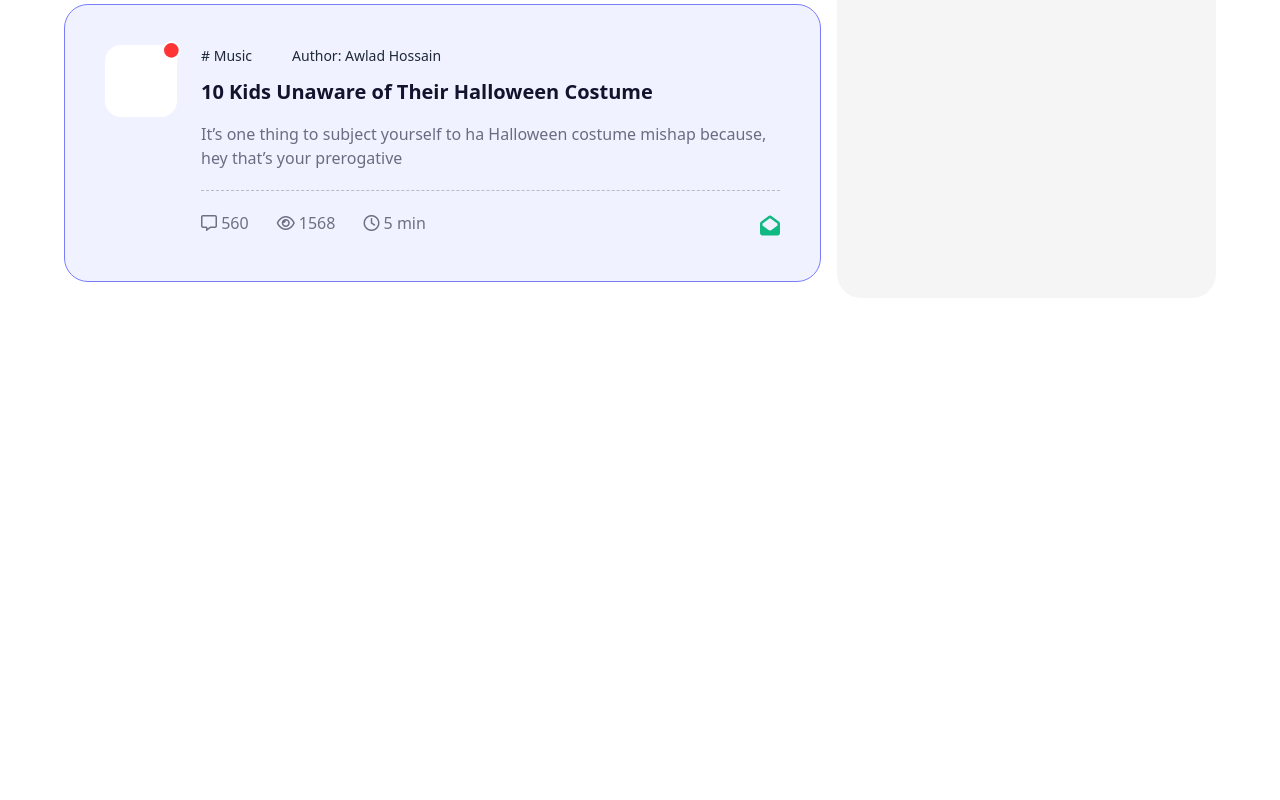
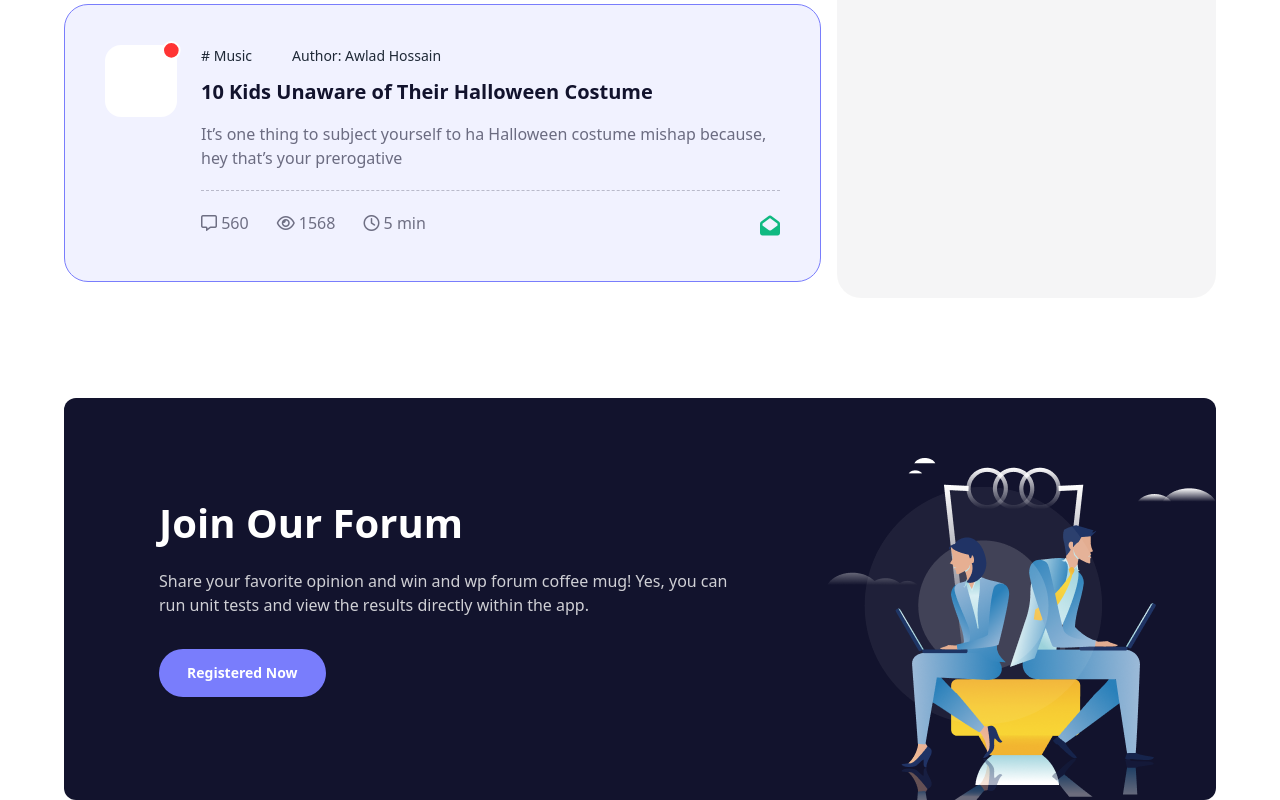
Before and after one commit to Abrarulctg/lumipex-forum, a plain HTML site: page index.html in a window 1280 px wide. Shown: the part 1101-1901 px from the top of the page. Before the commit the page ends 1399 px from the top, so only its background shows below. Drawn offline with nearby package versions, Linux system fonts and the light colour scheme.

Commit message:
added join our forum section

```diff
--- a/index.html
+++ b/index.html
@@ -244,6 +244,25 @@
                 </div>
             </div>
         </section>
+
+
+        <!-- Join our forum section -->
+        <section>
+            <div class="bg-[#12132D] rounded-xl  mt-[100px]">
+                <div class="flex flex-col lg:flex-row">
+                    <div class="p-[20px] lg:p-[95px]">
+                        <h1 class="text-[40px] font-extrabold text-white mb-4">Join Our Forum</h1>
+                        <p class="text-[#ffffffcc] mb-8">Share your favorite opinion and win and wp forum coffee mug!
+                            Yes,
+                            you can run unit tests and view the results directly within the app. </p>
+                        <button class="btn bg-[#797DFC] rounded-full border-0 font-bold text-white px-7 py-2">Registered
+                            Now</button>
+                    </div>
+                    <img class="w-auto mt-[60px]" src="./images/joinforum.png" alt="">
+                </div>
+            </div>
+
+        </section>
     </main>
 
     <!-- footer Section -->
```
Also changed, not shown: 1 other file.
